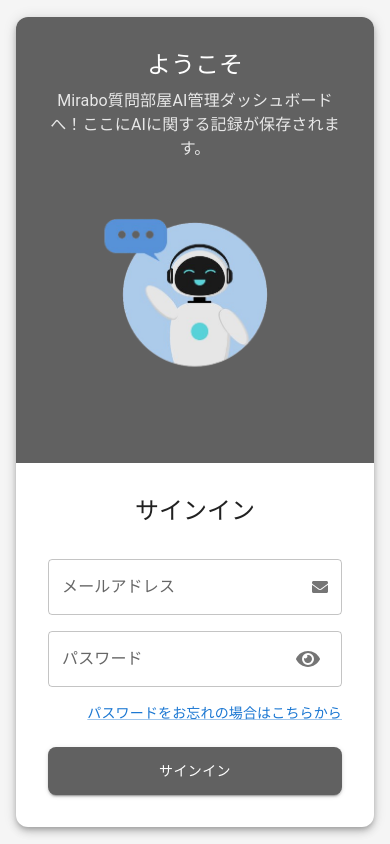
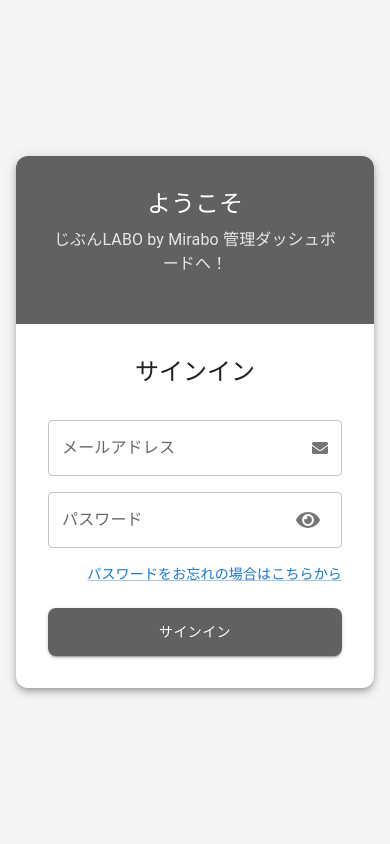
Before and after one commit to reuvin22/mirabo-admin, a React (Vite) app: page / in a window 390 px wide. Built offline with nearby package versions, Linux system fonts and the light colour scheme.

Commit message:
Log in text and responsiveness Update

```diff
--- a/src/pages/Login.jsx
+++ b/src/pages/Login.jsx
@@ -65,7 +65,6 @@
           width: { xs: "100%", md: 800 },
         }}
       >
-        {/* Left Panel */}
       <Box
         sx={{
           flex: 1,
@@ -83,12 +82,20 @@
           ようこそ
         </Typography>
         <Typography sx={{ mb: 2, opacity: 0.85 }}>
-            Mirabo質問部屋AI管理ダッシュボードへ！ここにAIに関する記録が保存されます。
+          じぶんLABO by Mirabo 管理ダッシュボードへ！
         </Typography>
-          <img src={LoginPhoto} alt="AI" style={{ width: "80%", maxWidth: 250 }} />
+        <Box
+          component="img"
+          src={LoginPhoto}
+          alt="AI"
+          sx={{
+            width: "80%",
+            maxWidth: 250,
+            display: { xs: "none", md: "block" },
+          }}
+        />
       </Box>
 
-        {/* Right Panel */}
         <Box sx={{ flex: 1, display: "flex", flexDirection: "column", justifyContent: "center", p: 4 }}>
           <Typography variant="h5" sx={{ mb: 4, textAlign: "center" }}>
             サインイン
```
Lines whose indentation alone changed are shown as unchanged.
